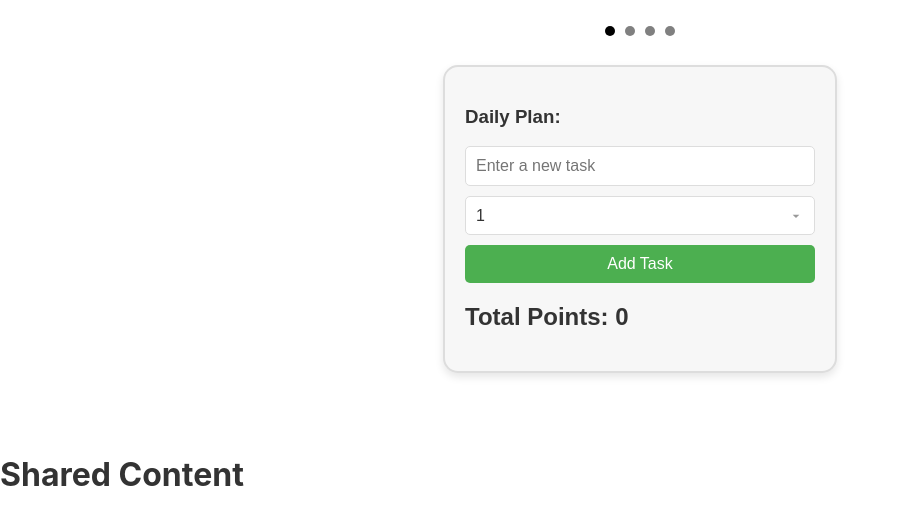
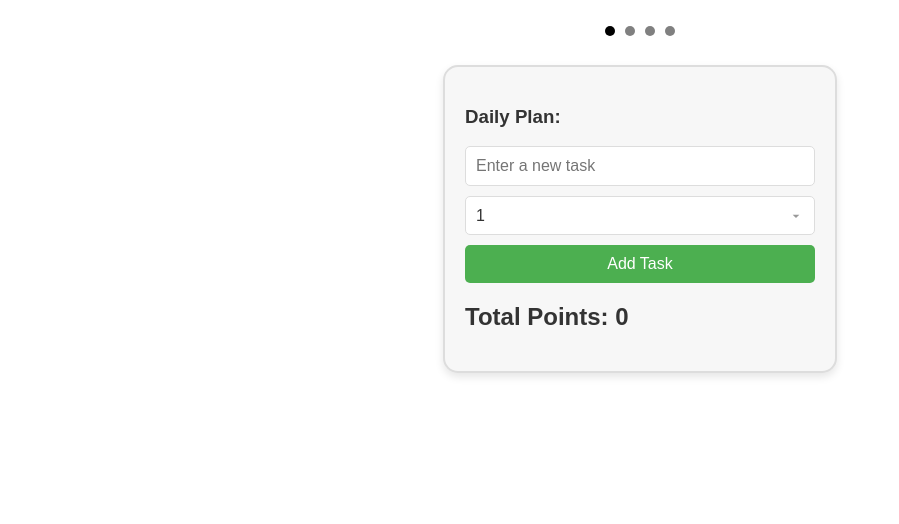
Before and after one commit to IevgenKulykov/daily-plan, a React (Create React App) app: page /share in a window 1280 px wide. Shown: the top 524 px of the page, without its empty margins (0-899 px from the left). Built offline with nearby package versions, Linux system fonts and the light colour scheme.

Commit message:
commented Router

```diff
--- a/src/App.tsx
+++ b/src/App.tsx
@@ -112,7 +112,7 @@ const App: React.FC = () => {
   };
 
   return (
-    <Router>
+    // <Router>
     <div className="App" style={{ display: "flex" }}>
       <div className="main">
         <DotNavigation>
@@ -190,10 +190,10 @@ const App: React.FC = () => {
         </DotNavigation>
       </div>
     </div>
-            <Routes>
-                <Route path="/share" element={<ShareHandler />} />
-            </Routes>
-    </Router>
+    //         <Routes>
+    //             <Route path="/share" element={<ShareHandler />} />
+    //         </Routes>
+    // </Router>
   );
 };
 
```
